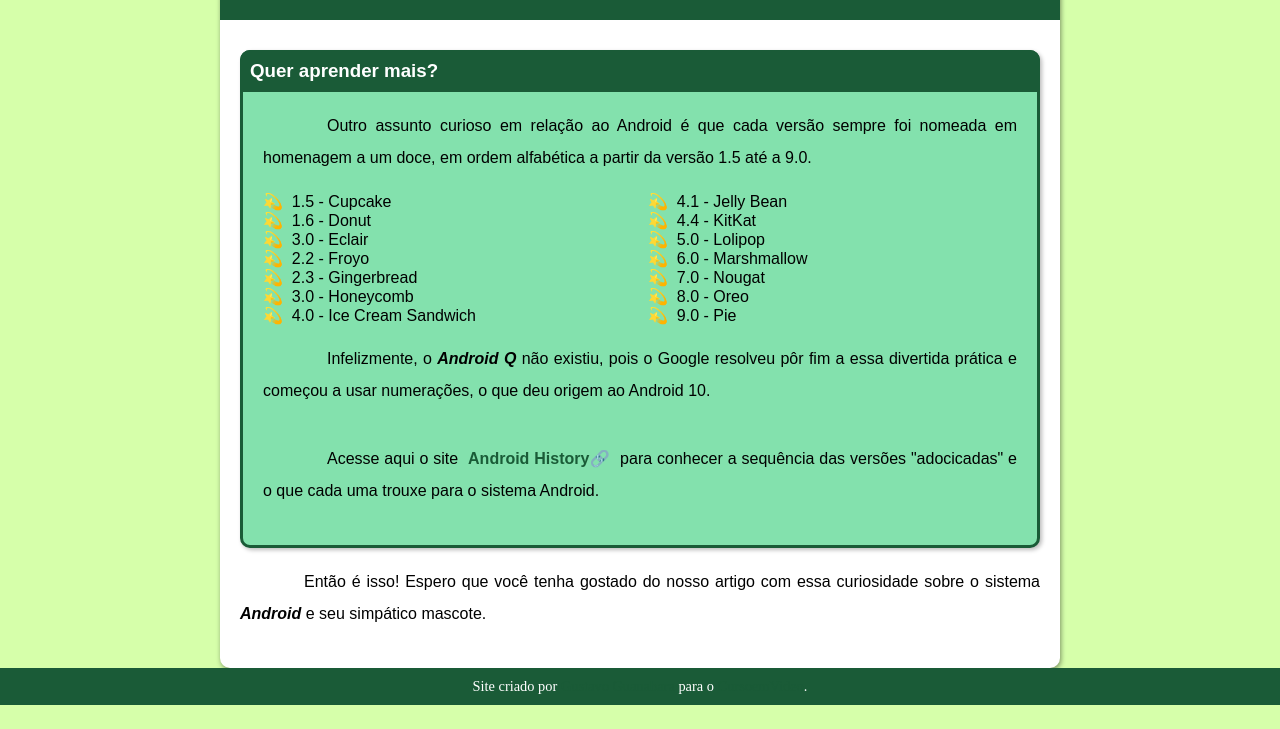
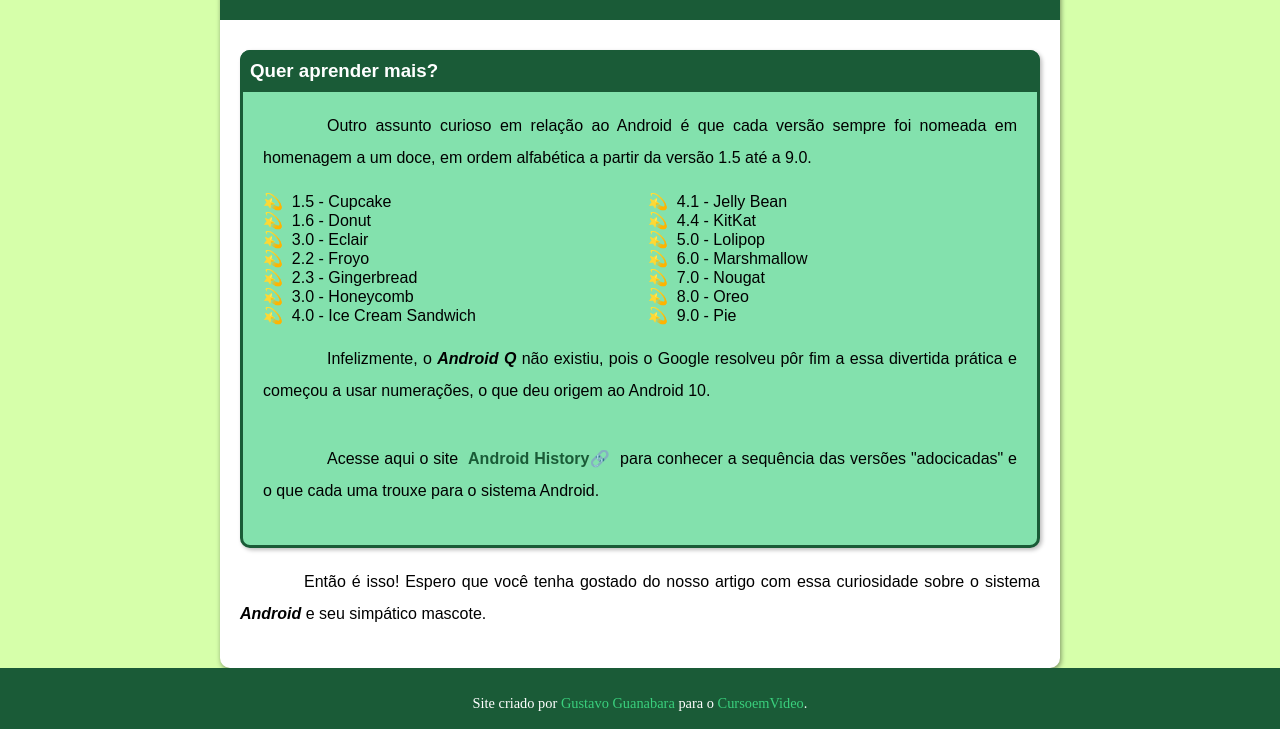
Before and after one commit to ingrid-vidal/html-css, a plain HTML site: page desafios/pacote-projeto-d010/android.html in a window 1280 px wide. Shown: the part 2398-3127 px from the top of the page. Before the commit the page ends 3103 px from the top, so only its background shows below. Drawn offline with nearby package versions, Linux system fonts and the light colour scheme; a web font is replaced by a local one.

Commit message:
footer 2

```diff
--- a/desafios/pacote-projeto-d010/estilos/style.css
+++ b/desafios/pacote-projeto-d010/estilos/style.css
@@ -163,12 +163,14 @@ footer p{
     text-align: center;
     color: white;
     font-size: .9em;
+    padding: 7px;
+    margin-top: 10px;
 }
 footer a{
     text-decoration: none;
-    color: var(--escuro);
+    color: var(--claro);
 }
 footer a:hover{
-    color: var(--claro);
+    color: var(--qbranco);
     text-decoration: underline;
 }
```
